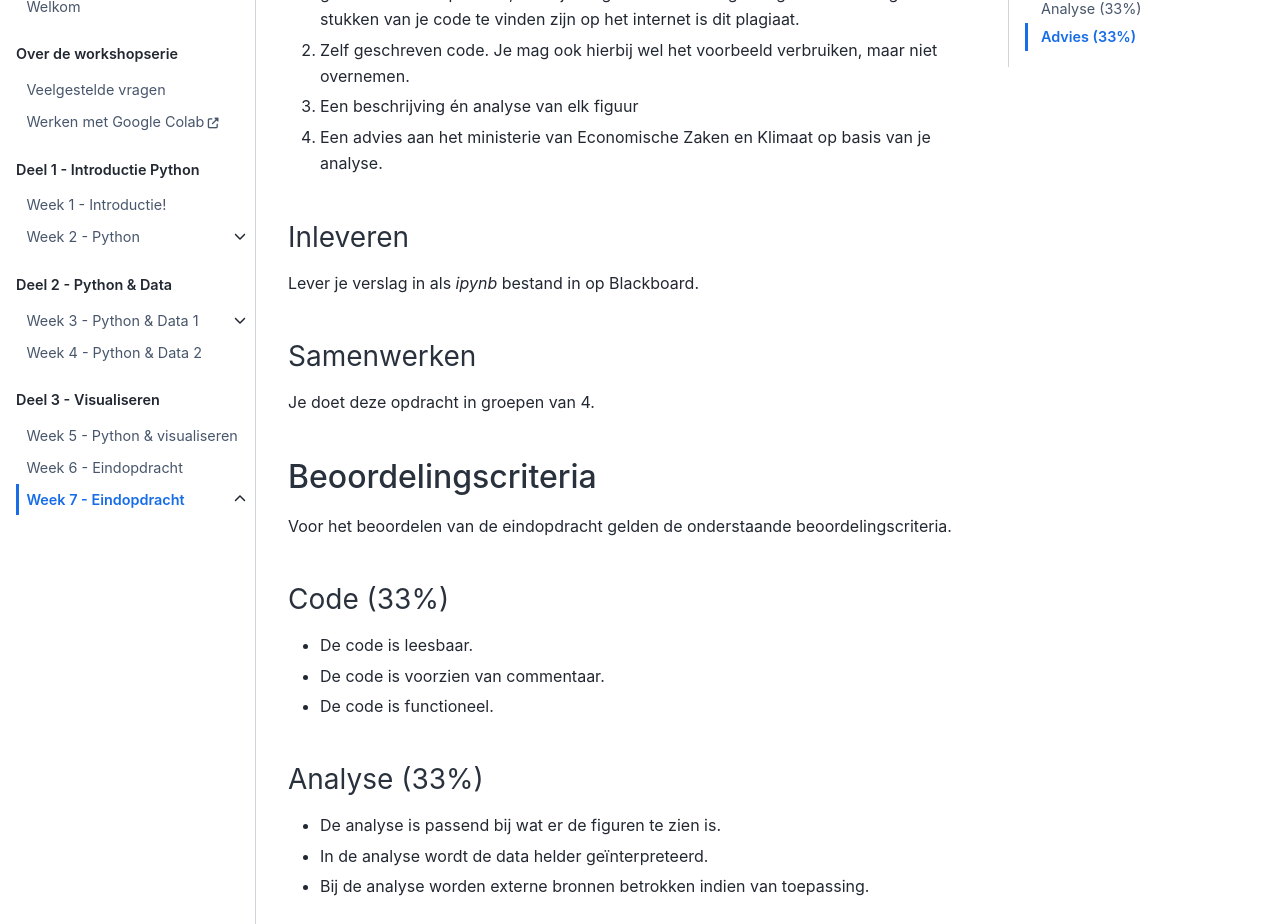
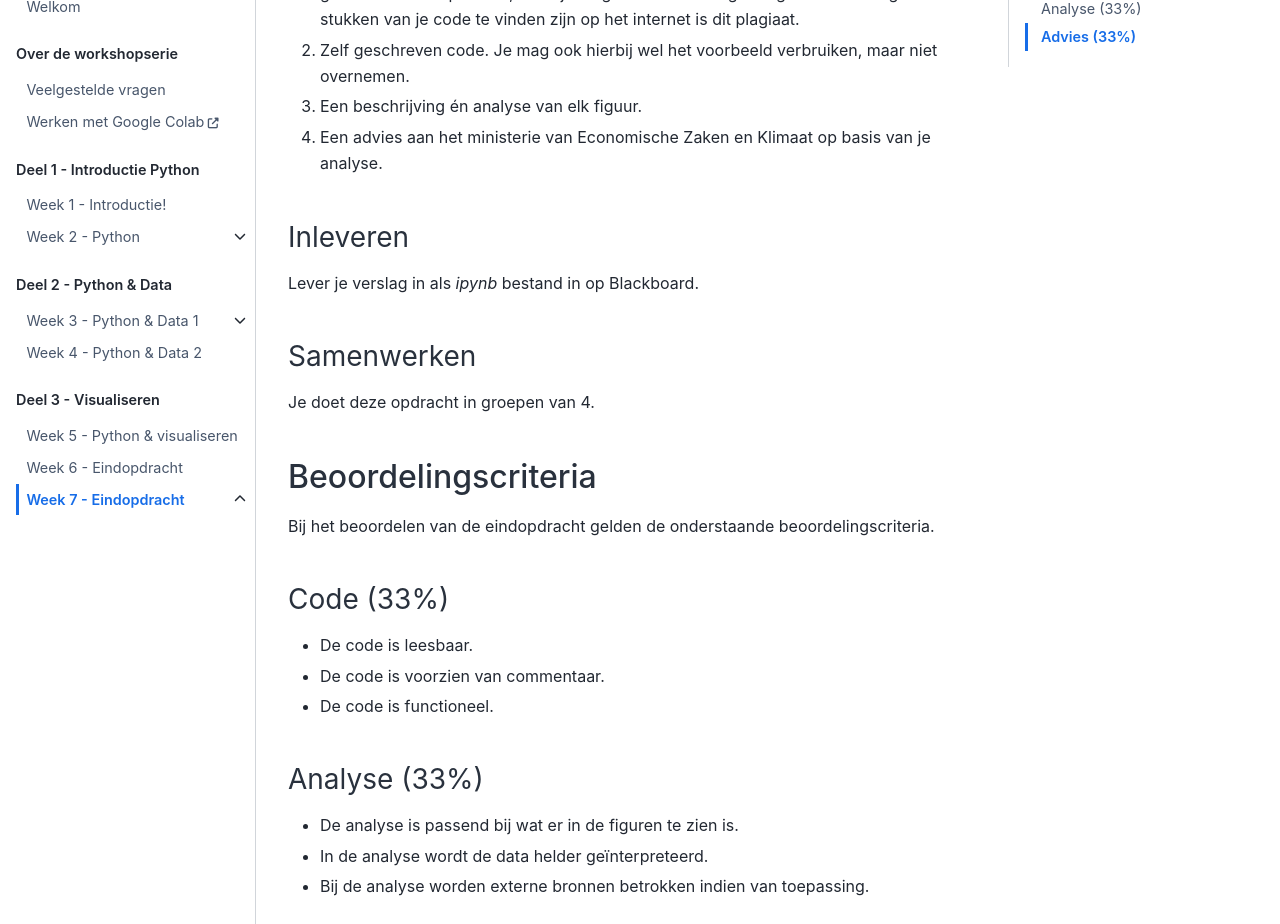
Before and after one commit to Remi-ui/python_tb, a Jupyter Book: the page built from class/week07/week07_summary.md, in a window 1280 px wide and 1400 px high, scrolled down 668 px. Shown: the part 164-1088 px from the top of the window. Built offline with Jupyter Book 1.0.4 settings and Sphinx 7.4.7 and the Sphinx Book theme 1.1.4, drawn with Linux system fonts in a browser that asks for light colours; pages that are not in the unit, such as notebooks, are missing from menus.

Commit message:
Update week07_summary.md

```diff
--- a/class/week07/week07_summary.md
+++ b/class/week07/week07_summary.md
@@ -16,7 +16,7 @@ Maak met behulp van het bovenstaande dataset een analyse van het electriciteitsv
 Je verslag bevat tenminste:
 1. 8 Zelf gemaakte figuren, gemaakt met het gegeven dataset. Je mag het voorbeeld wel gebruiken als hulpmiddel, maar je mag niet dezelfde figuren gebruiken. Als grotere stukken van je code te vinden zijn op het internet is dit plagiaat.
 2. Zelf geschreven code. Je mag ook hierbij wel het voorbeeld verbruiken, maar niet overnemen.
-3. Een beschrijving én analyse van elk figuur
+3. Een beschrijving én analyse van elk figuur.
 4. Een advies aan het ministerie van Economische Zaken en Klimaat op basis van je analyse.
 
 ### Inleveren
@@ -27,7 +27,7 @@ Lever je verslag in als *ipynb* bestand in op Blackboard.
 Je doet deze opdracht in groepen van 4.
 
 ## Beoordelingscriteria
-Voor het beoordelen van de eindopdracht gelden de onderstaande beoordelingscriteria.
+Bij het beoordelen van de eindopdracht gelden de onderstaande beoordelingscriteria.
 
 ### Code (33%)
 - De code is leesbaar.
@@ -35,7 +35,7 @@ Voor het beoordelen van de eindopdracht gelden de onderstaande beoordelingscrite
 - De code is functioneel.
 
 ### Analyse (33%)
-- De analyse is passend bij wat er de figuren te zien is.
+- De analyse is passend bij wat er in de figuren te zien is.
 - In de analyse wordt de data helder geïnterpreteerd.
 - Bij de analyse worden externe bronnen betrokken indien van toepassing.
 
```
